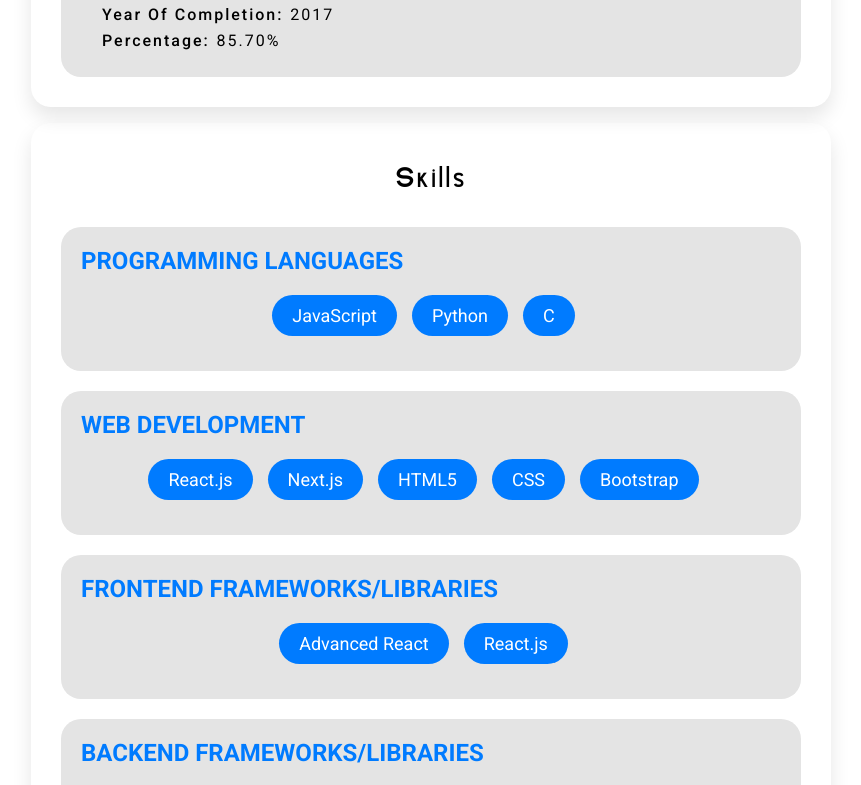
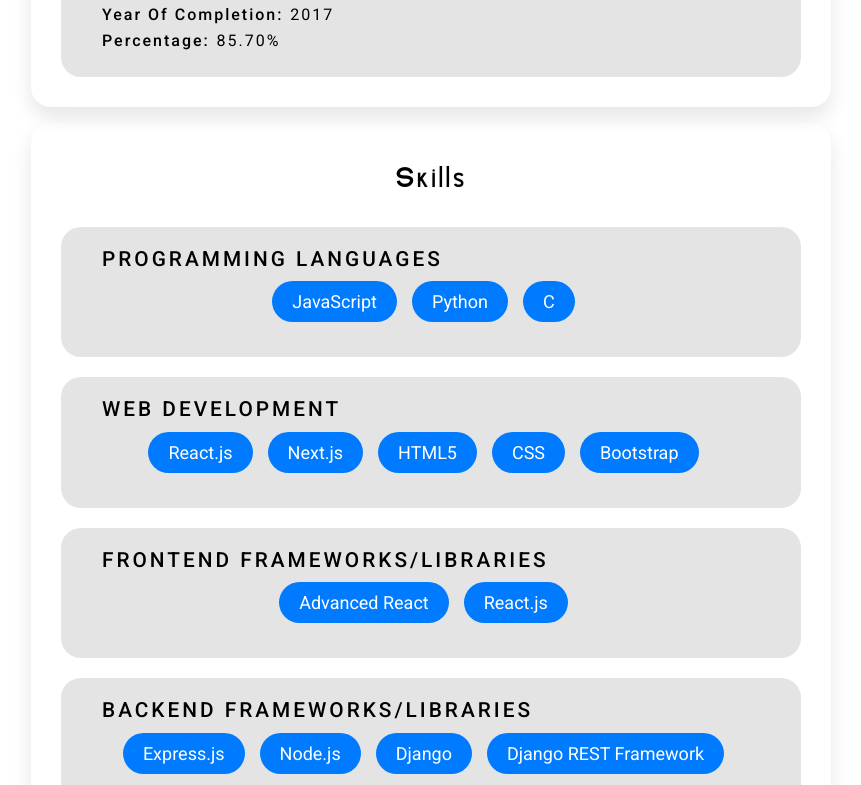
Before and after one commit to ankurhalder/resume, a React (Vite) app: page / in a window 1280 px wide. Shown: the part 1083-1868 px from the top of the page, without its empty margins (209-1070 px from the left). Built offline with nearby package versions, Linux system fonts and the light colour scheme; a web font is replaced by a local one.

Commit message:
Update styles for skills component

```diff
--- a/styles/components/_skills.scss
+++ b/styles/components/_skills.scss
@@ -66,11 +66,23 @@
     }
 
     .category {
-      font-size: 24px;
-      font-weight: bold;
-      color: #007bff;
-      margin-bottom: 20px;
+      font-family: var(--font-roboto);
+      font-size: var(--font-10);
+      color: var(--black);
+      font-weight: 500;
+      letter-spacing: 3px;
       text-transform: uppercase;
+      margin: 0 0 1.5% 3%;
+      @media (max-width: $breakpoint-desktop-wide) {
+      }
+      @media (max-width: $breakpoint-desktop) {
+      }
+      @media (max-width: $breakpoint-large-tablet) {
+      }
+      @media (max-width: $breakpoint-tablet) {
+      }
+      @media (max-width: $breakpoint-phone) {
+      }
     }
 
     .skill-list {
@@ -136,9 +148,9 @@
     width: 100%;
     height: 100%;
     background: linear-gradient(45deg, #007bff, #00bfff);
-    background-repeat: repeat;
-    background-size: 10% 10%;
-    background-position: 0 0;
+    // background-repeat: repeat;
+    // background-size: 10% 10%;
+    // background-position: 0 0;
     opacity: 0;
     border-radius: 20px;
     z-index: -1;
@@ -146,6 +158,6 @@
   }
 
   &:hover:before {
-    opacity: 0.2;
+    opacity: 0.7;
   }
 }
```
